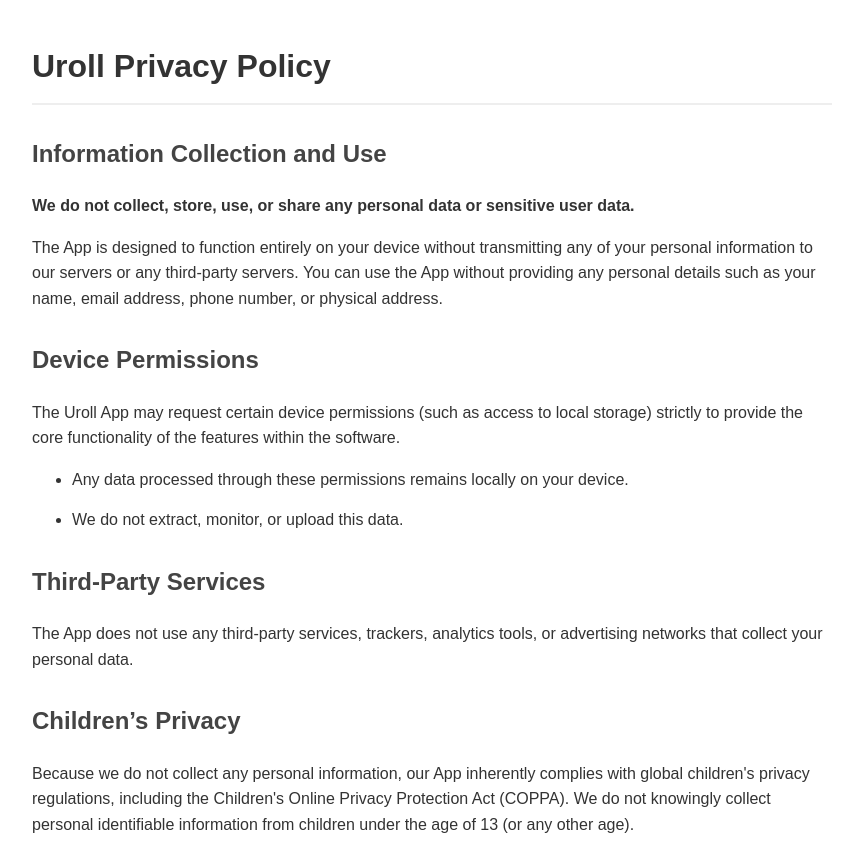
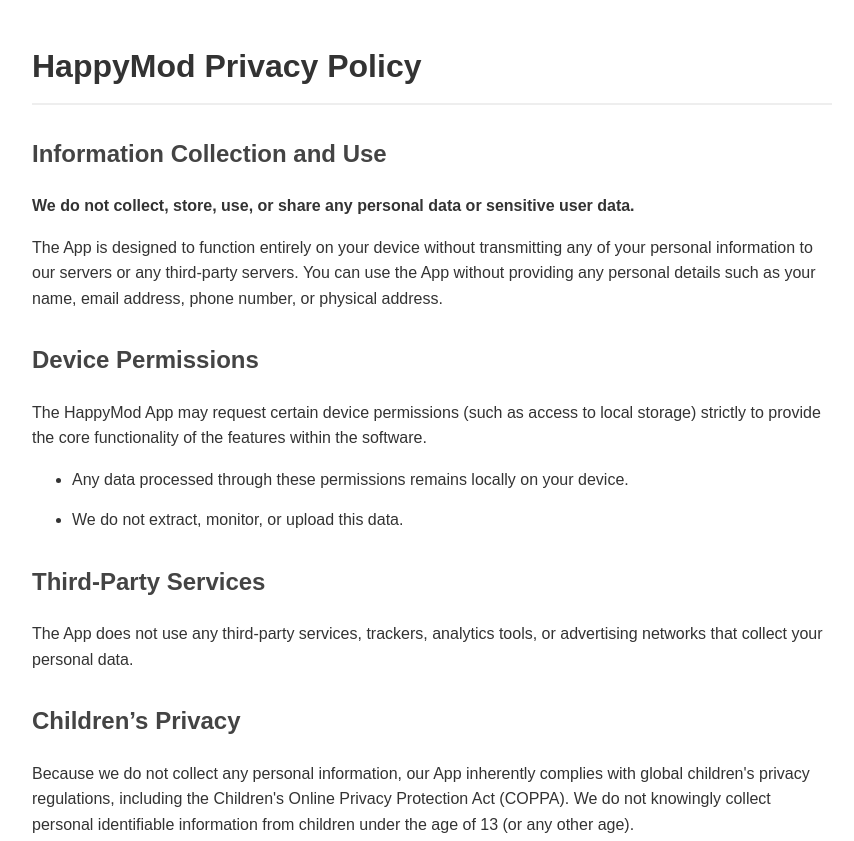
Before and after one commit to mute-x-satcher/happy-mod-uroll-privacy-policy, a plain HTML site: page index.html in a window 1280 px wide. Shown: the top 841 px of the page, without its empty margins (208-1062 px from the left). Drawn offline with Linux system fonts and the light colour scheme.

Commit message:
Update index.html -- Added 'HappyMod'

```diff
--- a/index.html
+++ b/index.html
@@ -3,7 +3,7 @@
 <head>
     <meta charset="UTF-8">
     <meta name="viewport" content="width=device-width, initial-scale=1.0">
-    <title>Uroll Privacy Policy</title>
+    <title>HappyMod Privacy Policy</title>
     <style>
         body {
             font-family: Arial, sans-serif;
@@ -28,14 +28,14 @@
 </head>
 <body>
 
-    <h1>Uroll Privacy Policy</h1>
+    <h1>HappyMod Privacy Policy</h1>
 
     <h2>Information Collection and Use</h2>
     <p><strong>We do not collect, store, use, or share any personal data or sensitive user data.</strong></p>
     <p>The App is designed to function entirely on your device without transmitting any of your personal information to our servers or any third-party servers. You can use the App without providing any personal details such as your name, email address, phone number, or physical address.</p>
 
     <h2>Device Permissions</h2>
-    <p>The Uroll App may request certain device permissions (such as access to local storage) strictly to provide the core functionality of the features within the software.</p>
+    <p>The HappyMod App may request certain device permissions (such as access to local storage) strictly to provide the core functionality of the features within the software.</p>
     <ul>
         <li>Any data processed through these permissions remains locally on your device.</li>
         <li>We do not extract, monitor, or upload this data.</li>
```
